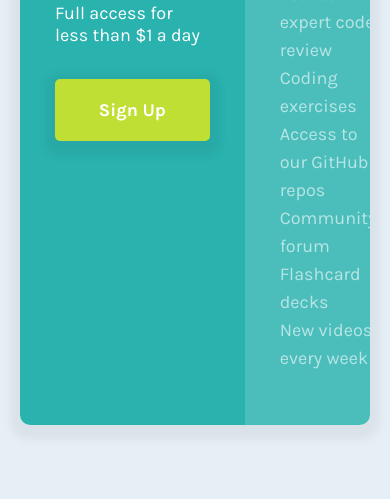
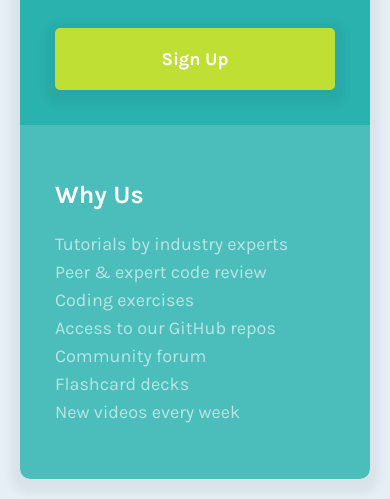
Before and after one commit to erferguson/single-price-grid, a plain HTML site: page index.html in a window 390 px wide. Shown: the part 685-1184 px from the top of the page. Before the commit the page ends 1130 px from the top, so only its background shows below. Drawn offline with Linux system fonts and the light colour scheme.

Commit message:
mobile > set for max-width:600px + flex-direction:column

```diff
--- a/style.css
+++ b/style.css
@@ -20,6 +20,7 @@ main {
     border-radius: 10px;
     box-shadow: 0 5px 10px 10px rgba(0, 0, 0, 0.05);
     max-width:800px;
+    width: 800px;
     margin: auto;
     overflow: hidden;
 }
@@ -107,3 +108,9 @@ ul {
 ul li {
     line-height: 28px;
 }
+
+@media screen and (max-width: 600px){
+    .row {
+        flex-direction: column
+    }
+}
```
